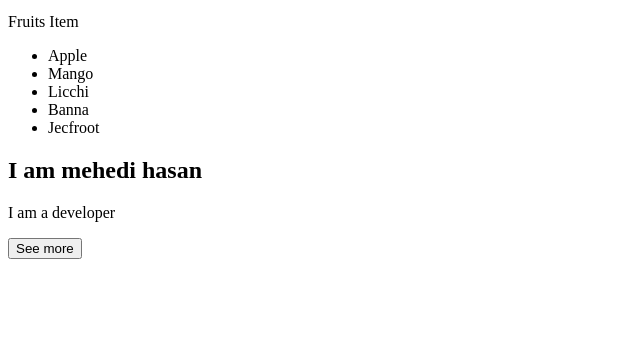
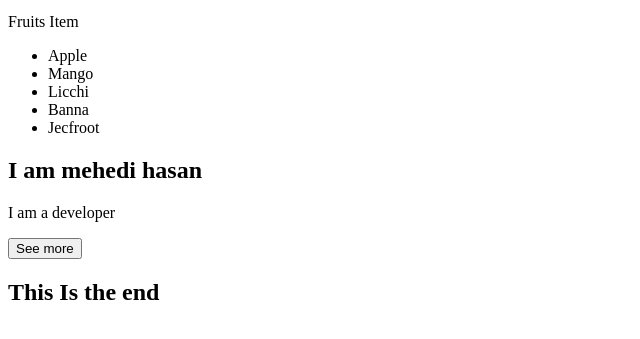
Before and after one commit to Mehedijfm/WebD-D, a plain HTML site: page index.html in a window 1280 px wide. Shown: the part 101-440 px from the top of the page, without its empty margins (0-640 px from the left). Drawn offline with Linux system fonts and the light colour scheme.

Commit message:
headding added

```diff
--- a/index.html
+++ b/index.html
@@ -24,5 +24,6 @@
     <h2>I am mehedi hasan</h2>
     <p>I am a developer</p>
     <button>See more</button>
+    <h2>This Is the end</h2>
 </body>
 </html>
```
